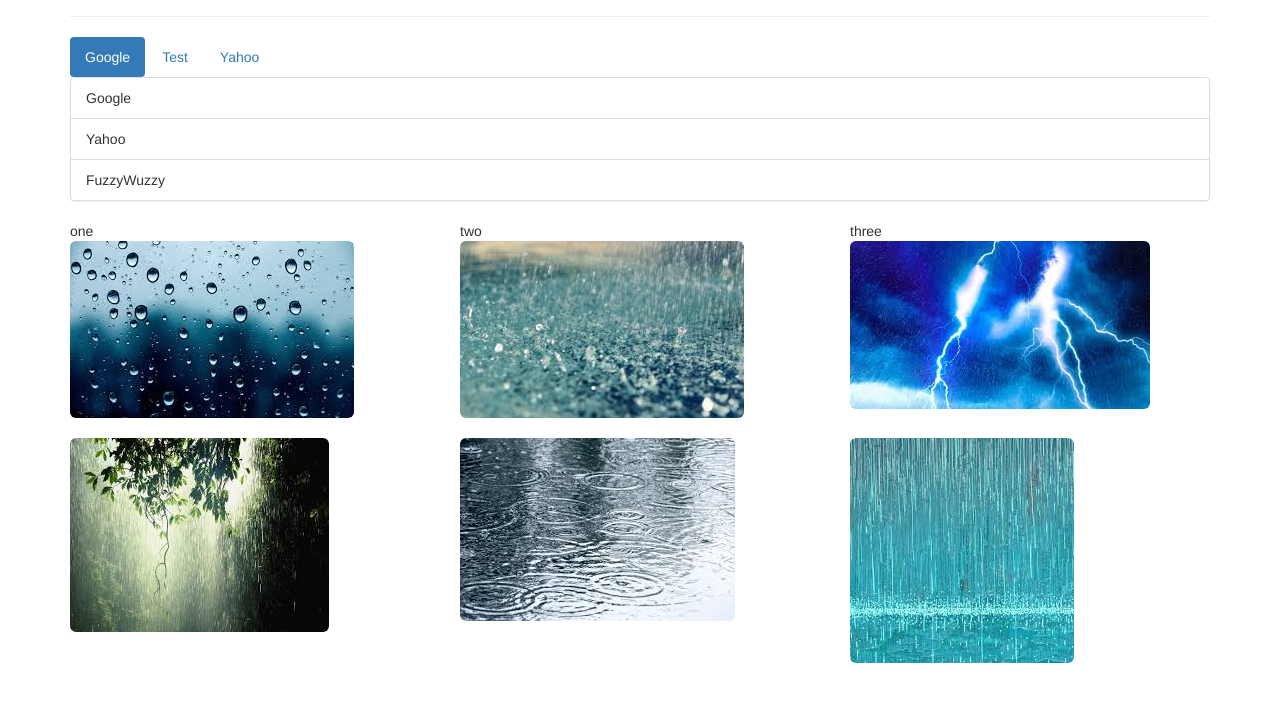
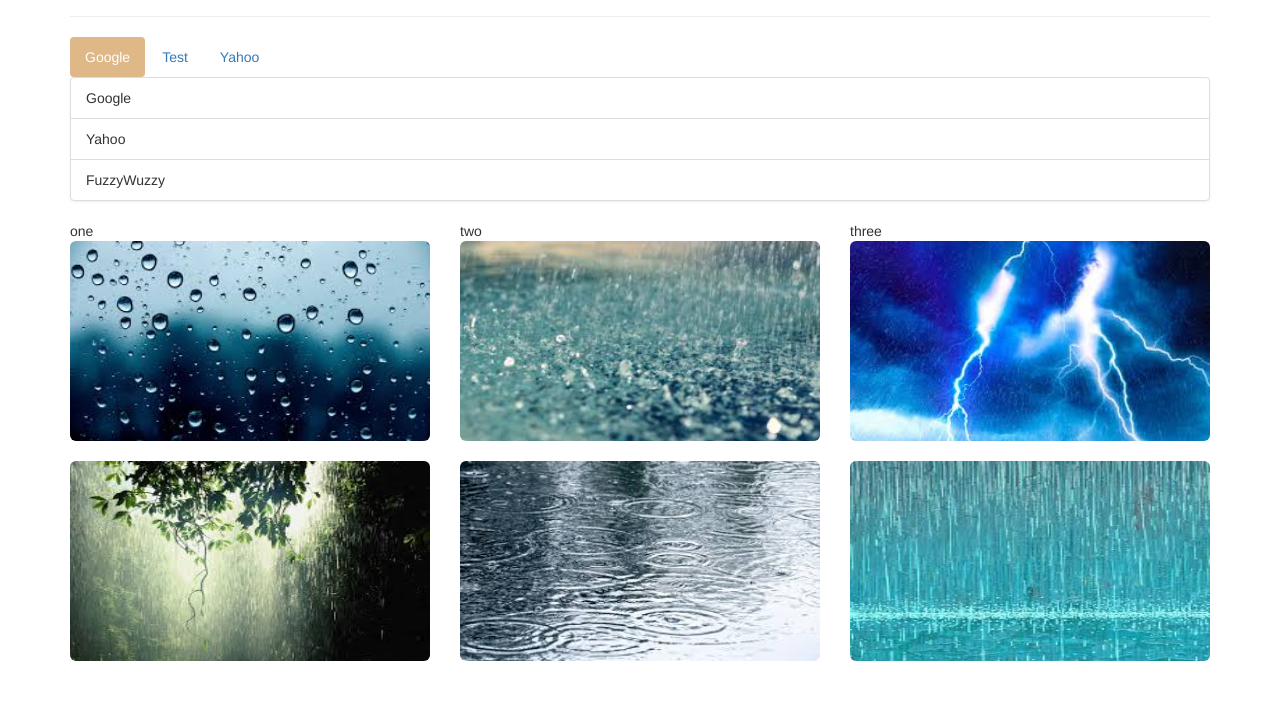
Before and after one commit to ccoggins16/lesson9, a plain HTML site: page index.html in a window 1280 px wide. Shown: the part 83-784 px from the top of the page. Drawn offline with nearby package versions, Linux system fonts and the light colour scheme.

Commit message:
modified style

```diff
--- a/index.html
+++ b/index.html
@@ -24,6 +24,17 @@
     <![endif]-->
   </head>
   <body>
+    <style>
+      .nav-pills>li.active>a, .nav-pills>li.active>a:focus, .nav-pills>li.active>a:hover {
+        background-color: burlywood;
+      }
+
+      img {
+        max-width: 100%;
+        min-width: 100%;
+        max-height: 200px;
+      }
+    </style>
     <div class="container">
       <header>
         <div class="page-header">
@@ -51,15 +62,15 @@
         <div class="col-sm-2"></div>
       </div>
       <div class="row">
-        <div class="col-sm-4"><img class="img-rounded" src="images/window-rain.jpg"></div>
-        <div class="col-sm-4"><img class="img-rounded" src="images/rain.jpg"></div>
-        <div class="col-sm-4"><img class="img-rounded" src="images/storm.jpg"></div>
+        <div class="col-sm-4"><img class="img-rounded img-responsive" src="images/window-rain.jpg"></div>
+        <div class="col-sm-4"><img class="img-rounded img-responsive" src="images/rain.jpg"></div>
+        <div class="col-sm-4"><img class="img-rounded img-responsive" src="images/storm.jpg"></div>
       </div>
       <div class="clear">&nbsp;</div>
       <div class="row">
-        <div class="col-sm-4"><img class="img-rounded" src="images/rain-elf.jpg"></div>
-        <div class="col-sm-4"><img class="img-rounded" src="images/rain-puddles.jpg"></div>
-        <div class="col-sm-4"><img class="img-rounded" src="images/rain-street.jpg"></div>
+        <div class="col-sm-4"><img class="img-rounded img-responsive" src="images/rain-elf.jpg"></div>
+        <div class="col-sm-4"><img class="img-rounded img-responsive" src="images/rain-puddles.jpg"></div>
+        <div class="col-sm-4"><img class="img-rounded img-responsive" src="images/rain-street.jpg"></div>
       </div>
       <!-- jQuery (necessary for Bootstrap's JavaScript plugins) -->
       <script src="https://ajax.googleapis.com/ajax/libs/jquery/1.12.4/jquery.min.js"></script>
```
